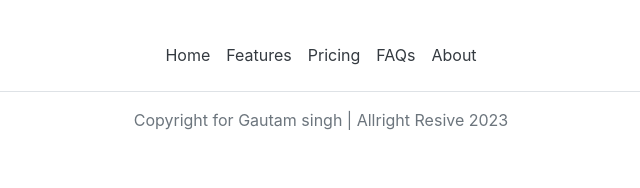
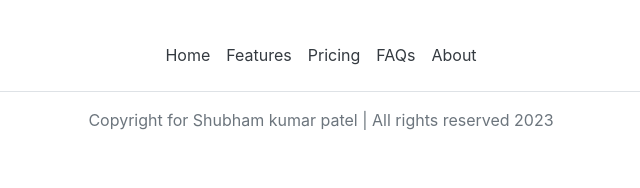
Before and after one commit to shubham3246/Online-learning-platform, a Django app: template home/templates/Contact.html in a window 1280 px wide. Shown: the part 1087-1275 px from the top of the page, without its empty margins (319-959 px from the left). Run offline with Django 3.2, Linux system fonts and the light colour scheme; the template is opened without the code that fills it, so the values that code supplies are empty; some libraries are stand-ins or nearby versions.

Commit message:
Update Contact.html

```diff
--- a/home/templates/Contact.html
+++ b/home/templates/Contact.html
@@ -39,7 +39,7 @@
       <li class="nav-item"><a href="#" class="nav-link px-2 text-dark">FAQs</a></li>
       <li class="nav-item"><a href="#" class="nav-link px-2 text-dark">About</a></li>
     </ul>
-    <p class="text-center text-muted">Copyright for Gautam singh | Allright Resive 2023</p>
+    <p class="text-center text-muted">Copyright for Shubham kumar patel | All rights reserved 2023</p>
   </footer>
 
 </div>
```
